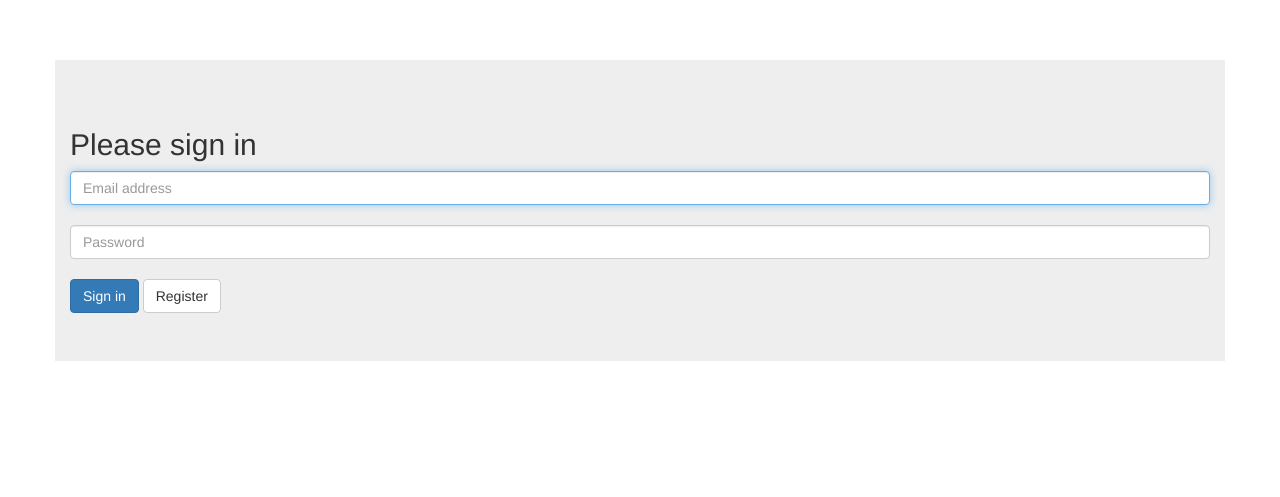
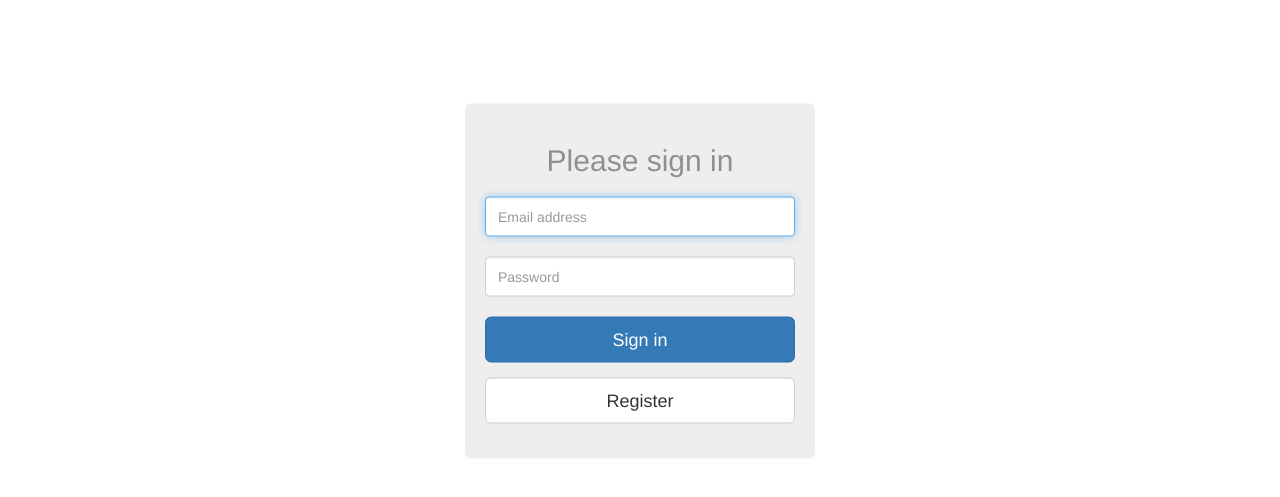
Before and after one commit to vikashask/User-Product-Portal-React, a React (Create React App) app in the folder react/: page / in a window 1280 px wide. Shown: the part 119-616 px from the top of the page. Built offline with nearby package versions, Linux system fonts and the light colour scheme; what redux-immutable-state-invariant would draw is missing.

Commit message:
login ui changes

```diff
--- a/react/src/components/Login.js
+++ b/react/src/components/Login.js
@@ -88,14 +88,18 @@ class Login extends React.Component {
                 <form className="form-signin">
                     <h2 className="form-signin-heading">Please sign in</h2>
                     <label className="sr-only">Email address</label>
+
                     <input type="email" id="inputEmail" value={this.state.email} onChange={this.emailChange} className="form-control" placeholder="Email address" required autoFocus />
                     <br></br>
                     <label className="sr-only">Password</label>
                     <input type="password" id="inputPassword" value={this.state.password} onChange={this.passwordChange} className="form-control" placeholder="Password" required />
                     <br></br>
-                    <button onClick={this.login} className="btn btn-primary" type="submit">Sign in</button>
-                    &nbsp;
-                    <button onClick={this.register} className="btn btn-default" type="submit">Register</button>
+                    <div className='form-group'>
+                    <button onClick={this.login} className="btn btn-primary btn-lg btn-block login-btn" type="submit">Sign in</button>
+                    </div>
+                    <div className='form-group'>
+                    <button onClick={this.register} className="btn btn-default btn-lg btn-block" type="submit">Register</button>
+                    </div>
                 </form>
             </div>
         );
--- a/react/src/components/Register.js
+++ b/react/src/components/Register.js
@@ -113,9 +113,16 @@ class Register extends React.Component {
                     <br></br>
                     <input type="password" value={this.state.password} onChange={this.passwordChange} className="form-control" placeholder="Password" required />
                     <br></br>
-                    <button onClick={this.onRegister} className="btn btn-primary" type="submit">Register</button>
+
+                    <div className='form-group'>
+                    <button onClick={this.onRegister} className="btn btn-primary btn-lg btn-block login-btn" type="submit">Register</button>
+                    </div>
+                    <div className='form-group'>
+                    <button onClick={this.login} className="btn btn-default btn-lg btn-block" type="submit">Sing In</button>
+                    </div>
+                    {/* <button onClick={this.onRegister} className="btn btn-primary" type="submit">Register</button>
                     &nbsp;
-                    <button onClick={this.login} className="btn btn-default" type="submit">Sign in</button>
+                    <button onClick={this.login} className="btn btn-default" type="submit">Sign in</button> */}
                 </form>
             </div>
         );
--- a/react/src/style/index.css
+++ b/react/src/style/index.css
@@ -82,6 +82,29 @@ li.nav {
 .text-left{
     text-align: left;
 } */
+
 .margin-top-login{
-    margin-top: 14%
+     /* margin-top: 14% ; */
+     position: absolute;
+     top: 50%;
+     left: 50%;
+     -ms-transform: translateX(-50%) translateY(-50%);
+     -webkit-transform: translate(-50%,-50%);
+     transform: translate(-50%,-50%);
+
 }
+.form-control{min-height: 40px;}
+.form-signin-heading{text-align: center; margin: 20px 0 !important;     color: #938f8f;}
+.error {
+    border-color: #e91847 !important;
+    padding: 10px !important;
+    font-family: arial !important;
+    text-align: center;
+
+}
+
+.jumbotron {
+    width: 350px !important;
+    padding:20px !important;
+    border-radius: 6px;
+}
```
